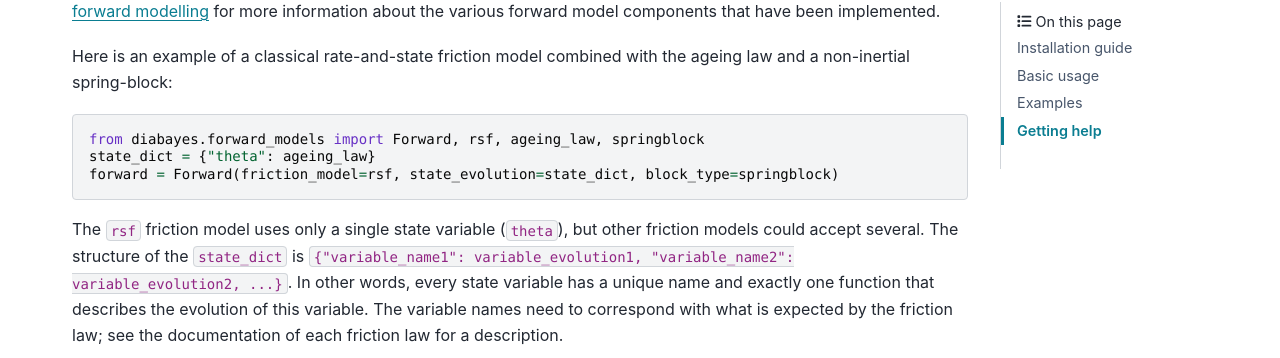
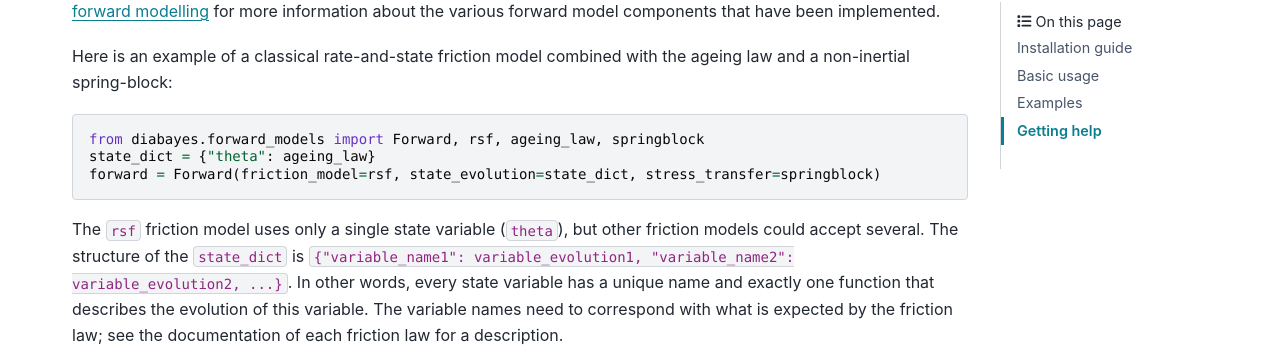
Before and after one commit to martijnende/diabayes, a Sphinx documentation site: the page built from docs/source/getting-started.md, in a window 1280 px wide and 900 px high, scrolled down 1658 px. Shown: the part 94-452 px from the top of the window. Built offline with Sphinx 7.4.7 and the PyData theme 0.15.4, drawn with Linux system fonts in a browser that asks for light colours.

Commit message:
Update getting-started.md (#4)
* Update getting-started.md

Replaced `block_type` with `stress_transfer`

* Fixed version

````diff
--- a/docs/source/getting-started.md
+++ b/docs/source/getting-started.md
@@ -50,7 +50,7 @@ Here is an example of a classical rate-and-state friction model combined with th
 ```python
 from diabayes.forward_models import Forward, rsf, ageing_law, springblock
 state_dict = {"theta": ageing_law}
-forward = Forward(friction_model=rsf, state_evolution=state_dict, block_type=springblock)
+forward = Forward(friction_model=rsf, state_evolution=state_dict, stress_transfer=springblock)
 ```
 The `rsf` friction model uses only a single state variable (`theta`), but other friction models could accept several. The structure of the `state_dict` is `{"variable_name1": variable_evolution1, "variable_name2": variable_evolution2, ...}`. In other words, every state variable has a unique name and exactly one function that describes the evolution of this variable. The variable names need to correspond with what is expected by the friction law; see the documentation of each friction law for a description.
 
--- a/pyproject.toml
+++ b/pyproject.toml
@@ -1,6 +1,6 @@
 [project]
 name = "diabayes"
-version = "0.1.0"
+version = "0.1.1"
 requires-python = "> 3.0"
 authors = [
     { name = "Martijn van den Ende", email = "martijnende@gmail.com" },
````
